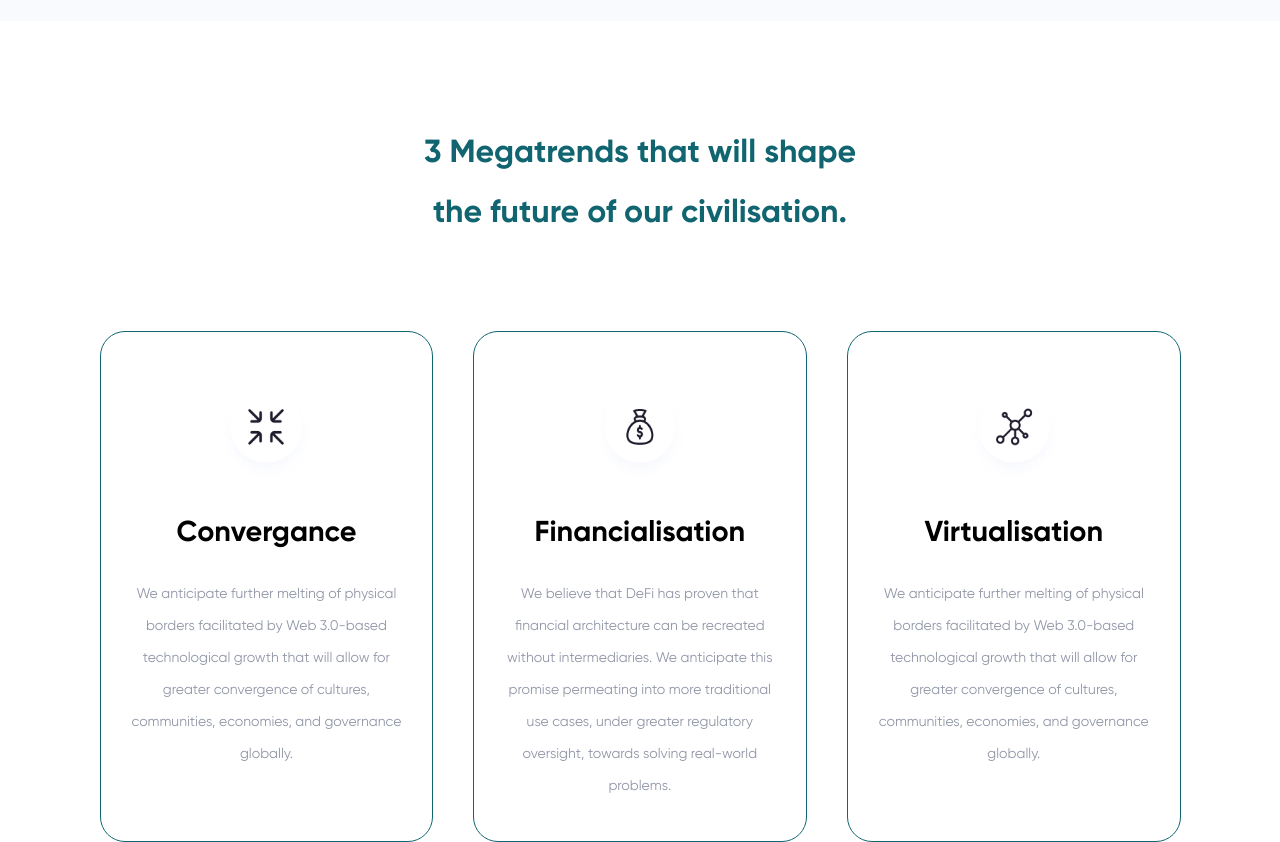
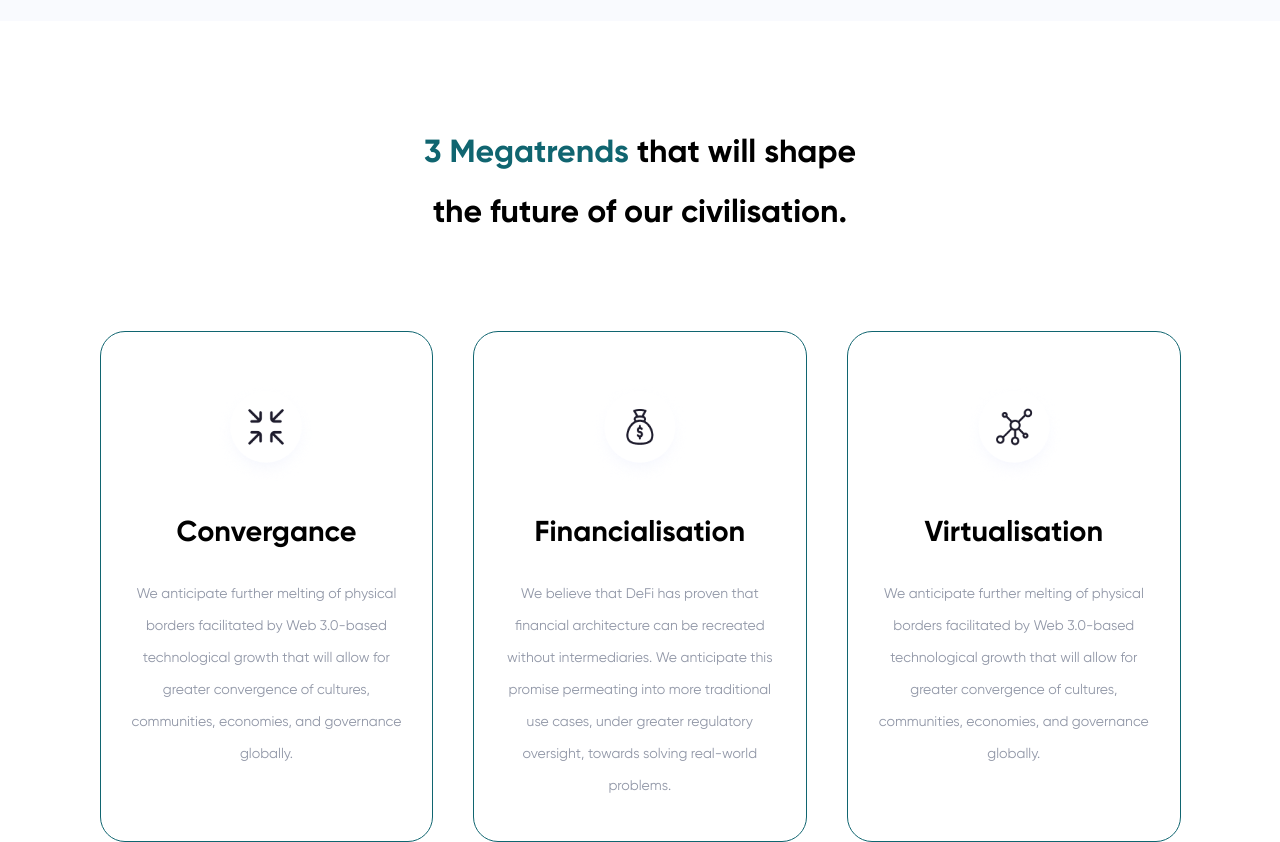
Before and after one commit to yuvrajjwala/wsf-new, a plain HTML site: page index.html in a window 1280 px wide. Shown: the part 1040-1882 px from the top of the page. Drawn offline with nearby package versions, Linux system fonts and the light colour scheme; a script that the page names is missing; files whose address does not match are found by name.

Commit message:
all done

```diff
--- a/index.html
+++ b/index.html
@@ -239,11 +239,11 @@
 
    <!-- BELOW HEADER SECTION -->
    <div class="below-header-section">
-      <div id="hide-mob-txt" class="below-header-container-heading">3 Megatrends that will shape
+      <div id="hide-mob-txt" class="below-header-container-heading"><span style="color: #106570;font-family: izmir-bold;"> 3 Megatrends</span> that will shape
          <br> the future of our civilisation.
       </div>
       <div class="show-mob-txt">
-         Megatrends that will shape the future of our civilisation.
+         <span style="color: #106570;font-family: izmir-bold;">3 Megatrends</span> that will shape the future of our civilisation.
       </div>
       <div data-aos="zoom-in" data-aos-delay="10" data-aos-duration="500" class="below-header-four-box">
          <div data-aos="zoom-in" data-aos-delay="150" data-aos-duration="200" class="below-header-box">
@@ -1840,7 +1840,8 @@
    <div class="subscribe-news-letter">
       <div onclick="document.getElementById('subscribe-popup1').style.display='flex'" class="subscribe-container">
          <div class="subscribe-now-us"> Subscribe to Our Newsletter</div>
-         <p>Sed ut perspiciatis unde omnis iste natus error sit voluptatem accusanting.</p>
+         <br>
+         <!-- <p>Sed ut perspiciatis unde omnis iste natus error sit voluptatem accusanting.</p> -->
          <div class="subcribe-now-us-btn"><button>Subscribe</button></div>
       </div>
    </div>
--- a/style.css
+++ b/style.css
@@ -393,7 +393,7 @@ line .line {
    line-height: 60px;
    text-align: center;
    font-weight: 600;
-   color: #106570;
+   color: #000000;
 }
 
 .below-header-four-box {
@@ -3411,7 +3411,7 @@ content-inner-content   #small-vertical img {
 }
 .portfolio-new p {
    width: 90vw;
-   font-size: 15px;
+   font-size: 20px;
 }
 .about-stock-content p {
    font-size: 15px;
```
